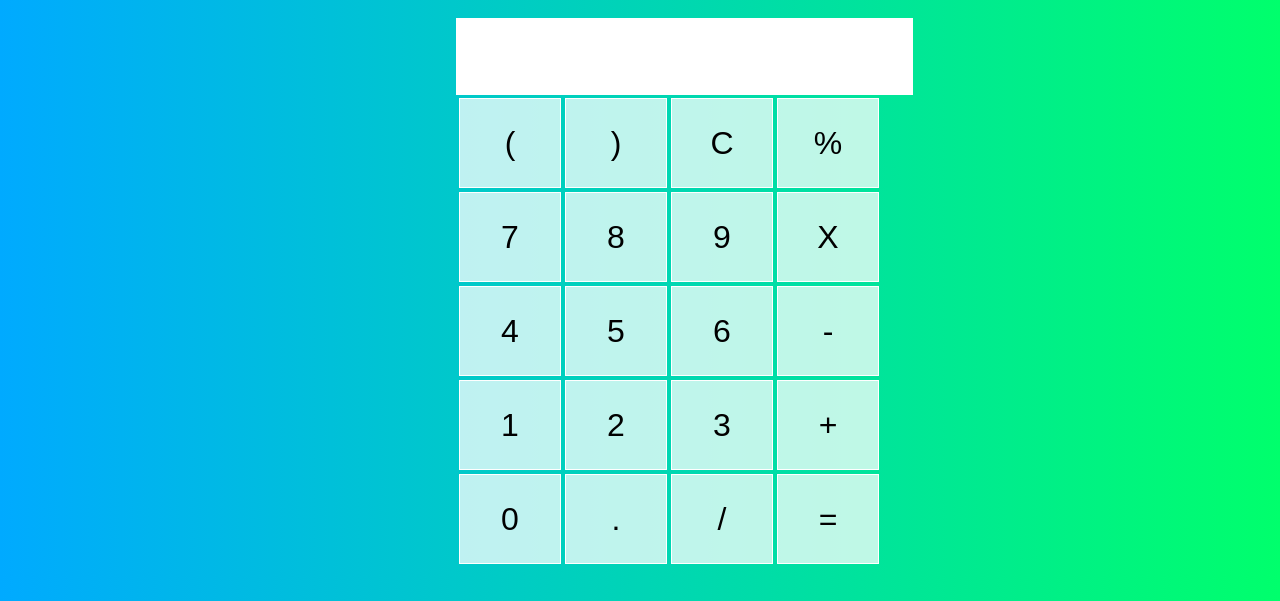
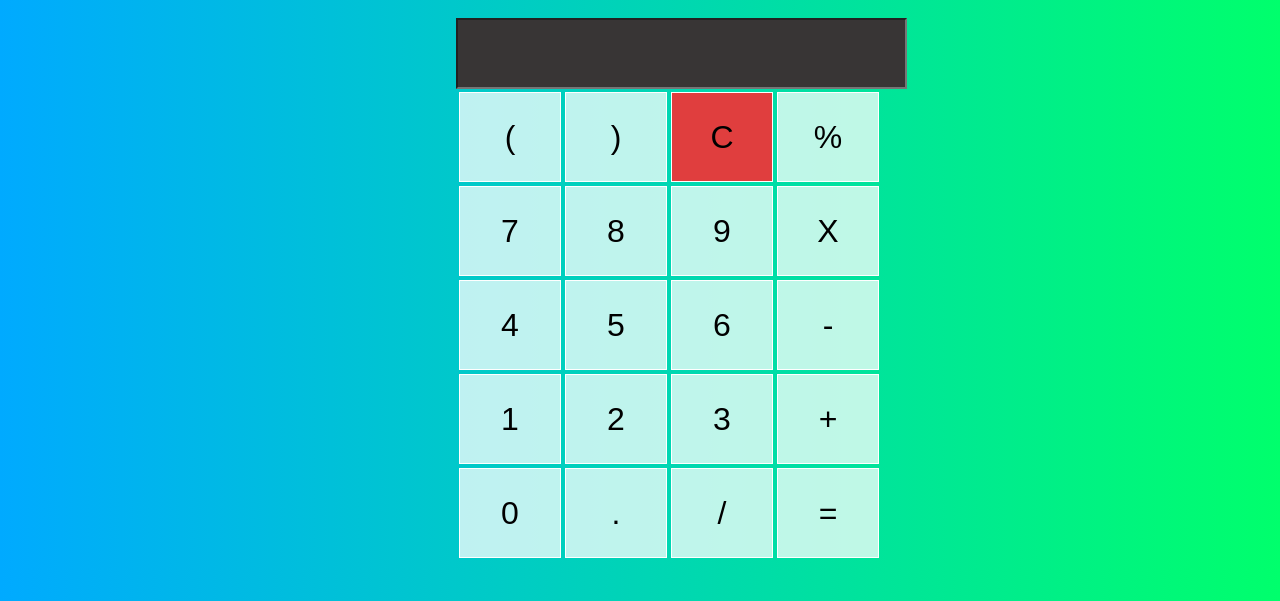
Before and after one commit to abdullahibnismail/Calculator-Using-JS, a PHP site: page / in a window 1280 px wide. Shown: the top 601 px of the page. Run offline with PHP 8.4, Linux system fonts and the light colour scheme.

Commit message:
add PHP file

```diff
--- a/index.html
+++ b/index.html
@@ -18,7 +18,7 @@
                 <tr>
                     <td><button>(</button></td>
                     <td><button>)</button></td>
-                    <td><button>C</button></td>
+                    <td><button id="RED">C</button></td>
                     <td><button>%</button></td>
                 </tr>
                 <tr>
--- /dev/null
+++ b/index.php
@@ -0,0 +1 @@
+<?php include_once("index.html"); ?>
--- a/style.css
+++ b/style.css
@@ -4,10 +4,11 @@ body {
     padding-top: 10px;
   }
 input{
-    border: 5px solid white;
     outline: none;
     font-size:34px;
     height: 65px;
+    background-color: rgb(56, 53, 53);
+    color: white;
 }
 button{
     width: 102px;
@@ -21,3 +22,6 @@ button{
 button:hover {
     background-color: rgba(255, 255, 255, .9);
 }
+#RED{
+    background-color: rgb(224, 62, 62);
+}
```
